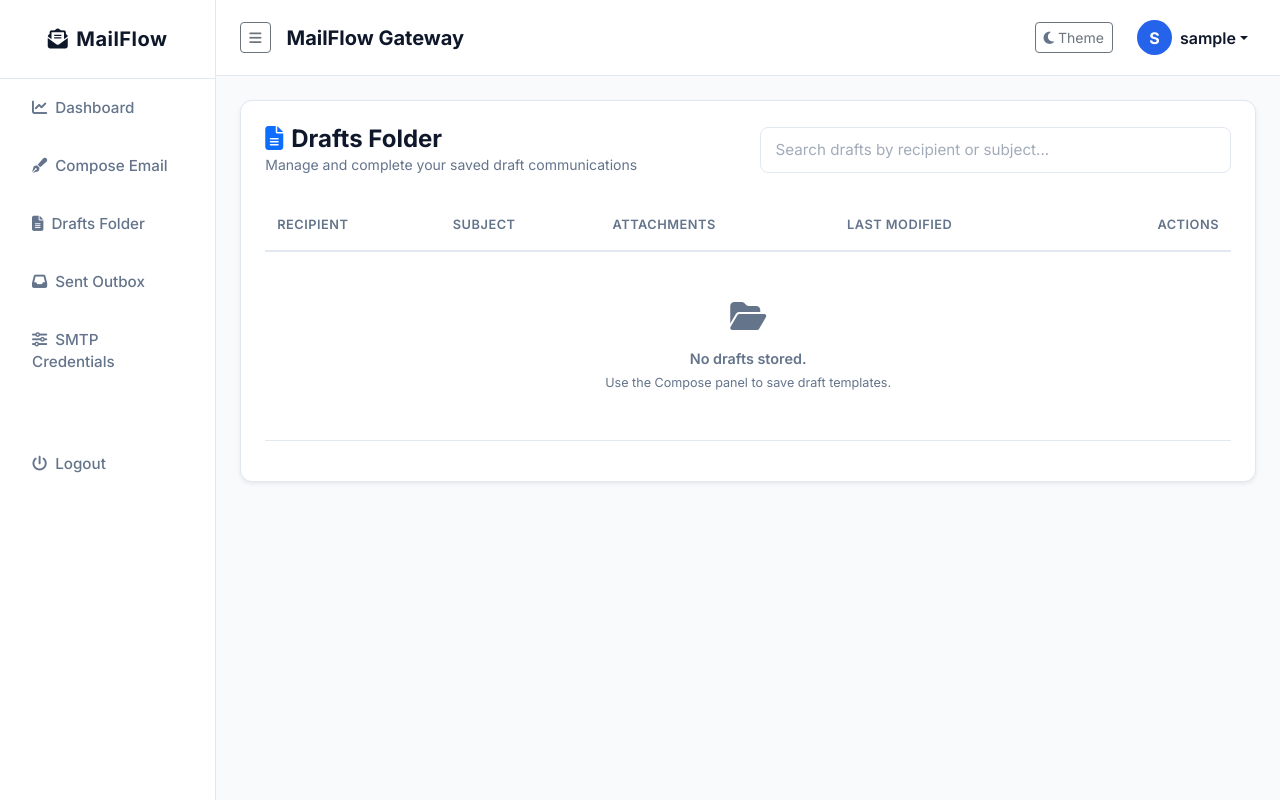
After one commit to pushkarpatil870-cloud/EmailWebApp, a Flask app: page /drafts in a window 1280 px wide. The commit adds this page. Run offline with Flask 3, Linux system fonts and the light colour scheme; the visitor is signed in with stand-in values (Sample User, id 1); data that the repository does not hold is empty; some libraries are stand-ins or nearby versions.

Commit message:
Implement complete Draft Email Management system with attachments preservation, dynamic table search, duplication and secure route models

```diff
--- a/routes.py
+++ b/routes.py
@@ -1,4 +1,5 @@
 import os
+import json
 import socket
 import smtplib
 import mimetypes
@@ -6,10 +7,15 @@ from flask import Blueprint, render_template, request, flash, redirect, url_for,
 from flask_login import login_required, current_user
 from werkzeug.utils import secure_filename
 from extensions import db
-from models import SMTPSettings, EmailHistory
+from models import SMTPSettings, EmailHistory, EmailDraft
 from email.message import EmailMessage
 
 routes = Blueprint('routes', __name__)
+
+@routes.app_template_filter('filename_only')
+def filename_only(path):
+    return os.path.basename(path)
+
 
 def send_email_func(smtp_server, smtp_port, sender_email, password, receiver, subject, body, cc="", bcc="", file_paths=[]):
     # Save original socket getaddrinfo to bypass IPv6 unreachability bugs on cloud hosts (Render)
@@ -62,7 +68,7 @@ def send_email_func(smtp_server, smtp_port, sender_email, password, receiver, su
 @login_required
 def dashboard():
     sent_emails = EmailHistory.query.filter_by(user_id=current_user.id, status='Sent').order_by(EmailHistory.date_sent.desc()).limit(5).all()
-    drafts = EmailHistory.query.filter_by(user_id=current_user.id, status='Draft').count()
+    drafts = EmailDraft.query.filter_by(user_id=current_user.id).count()
     total_sent = EmailHistory.query.filter_by(user_id=current_user.id, status='Sent').count()
     return render_template('dashboard.html', sent_emails=sent_emails, drafts=drafts, total_sent=total_sent)
 
@@ -70,57 +76,205 @@ def dashboard():
 @login_required
 def compose():
     settings = SMTPSettings.query.filter_by(user_id=current_user.id).first()
+
+    # GET Request: check if loading an existing draft
+    if request.method == 'GET':
+        draft_id = request.args.get('draft_id')
+        if draft_id:
+            draft = EmailDraft.query.filter_by(id=draft_id, user_id=current_user.id).first()
+            if draft:
+                draft_attachments = json.loads(draft.attachments) if draft.attachments else []
+                return render_template('compose.html', draft=draft, draft_attachments=draft_attachments)
+        return render_template('compose.html')
+
+    # POST Request
     if request.method == 'POST':
         action = request.form.get('action') # 'send' or 'draft'
+        draft_id = request.form.get('draft_id')
         receiver = request.form.get('receiver')
         cc = request.form.get('cc')
         bcc = request.form.get('bcc')
         subject = request.form.get('subject')
         body = request.form.get('body')
 
-        # Handle file attachments
+        # Retrieve list of previously uploaded files that the user wants to keep
+        keep_attachments = request.form.getlist('keep_attachments')
+
+        # Check if draft already exists
+        existing_draft = None
+        if draft_id:
+            existing_draft = EmailDraft.query.filter_by(id=draft_id, user_id=current_user.id).first()
+
+            # Clean up old attachments that were removed by the user
+            if existing_draft:
+                old_attachments = json.loads(existing_draft.attachments) if existing_draft.attachments else []
+                for filepath in old_attachments:
+                    if filepath not in keep_attachments and os.path.exists(filepath):
+                        try:
+                            os.remove(filepath)
+                        except Exception:
+                            pass
+
+        # Handle newly uploaded attachments
         files = request.files.getlist('attachments')
-        saved_files = []
         for file in files:
             if file and file.filename:
                 filename = secure_filename(file.filename)
+                # Avoid duplicate names by prefixing a unique tag if file already exists
                 filepath = os.path.join(current_app.config['UPLOAD_FOLDER'], filename)
+                counter = 1
+                base, ext = os.path.splitext(filename)
+                while os.path.exists(filepath):
+                    filepath = os.path.join(current_app.config['UPLOAD_FOLDER'], f"{base}_{counter}{ext}")
+                    counter += 1
+
                 file.save(filepath)
-                saved_files.append(filepath)
+                keep_attachments.append(filepath)
 
+        # Action: SAVE DRAFT
         if action == 'draft':
-            email = EmailHistory(user_id=current_user.id, recipient=receiver, cc=cc, bcc=bcc, subject=subject, body=body, status='Draft')
-            db.session.add(email)
-            db.session.commit()
-            flash('Draft saved successfully!', 'info')
-            return redirect(url_for('routes.history'))
+            if existing_draft:
+                existing_draft.recipient = receiver
+                existing_draft.cc = cc
+                existing_draft.bcc = bcc
+                existing_draft.subject = subject
+                existing_draft.body = body
+                existing_draft.attachments = json.dumps(keep_attachments)
+                db.session.commit()
+                flash('Draft updated successfully!', 'success')
+            else:
+                new_draft = EmailDraft(
+                    user_id=current_user.id,
+                    recipient=receiver,
+                    cc=cc,
+                    bcc=bcc,
+                    subject=subject,
+                    body=body,
+                    attachments=json.dumps(keep_attachments)
+                )
+                db.session.add(new_draft)
+                db.session.commit()
+                flash('Draft saved successfully!', 'success')
+            return redirect(url_for('routes.drafts'))
 
+        # Action: SEND EMAIL
         if not settings or not settings.email_address or not settings.app_password:
             flash('Configure SMTP settings before sending email.', 'warning')
             return redirect(url_for('routes.settings'))
 
-        success, msg = send_email_func(settings.smtp_server, settings.smtp_port, settings.email_address, settings.app_password, receiver, subject, body, cc, bcc, saved_files)
-
-        # Clean up files
-        for path in saved_files:
-            if os.path.exists(path):
-                os.remove(path)
+        success, msg = send_email_func(
+            settings.smtp_server,
+            settings.smtp_port,
+            settings.email_address,
+            settings.app_password,
+            receiver,
+            subject,
+            body,
+            cc,
+            bcc,
+            keep_attachments
+        )
 
         if success:
+            # Add to Outbox Activity Log
             try:
                 email = EmailHistory(user_id=current_user.id, recipient=receiver, cc=cc, bcc=bcc, subject=subject, body=body, status='Sent')
                 db.session.add(email)
+
+                # If sending an existing draft, delete it from drafts list
+                if existing_draft:
+                    db.session.delete(existing_draft)
+
+                # Clean up attachment files from the server's uploads folder after successful send
+                for path in keep_attachments:
+                    if os.path.exists(path):
+                        try:
+                            os.remove(path)
+                        except Exception:
+                            pass
+
                 db.session.commit()
                 flash('Email sent successfully!', 'success')
             except Exception as db_err:
                 db.session.rollback()
-                flash(f'Email sent successfully, but failed to log history: {str(db_err)}', 'warning', 'warning')
+                flash(f'Email sent, but failed to log history: {str(db_err)}', 'warning')
+            return redirect(url_for('routes.history'))
         else:
             flash(f'Failed to dispatch: {msg}', 'danger')
+            # If sending failed, redirect back to compose with draft parameters to prevent data loss
+            if existing_draft:
+                return redirect(url_for('routes.compose', draft_id=existing_draft.id))
+            return redirect(url_for('routes.compose'))
 
-        return redirect(url_for('routes.compose'))
+@routes.route('/drafts')
+@login_required
+def drafts():
+    draft_list = EmailDraft.query.filter_by(user_id=current_user.id).order_by(EmailDraft.updated_at.desc()).all()
+    # Format attachments count for each draft
+    for d in draft_list:
+        d.attach_count = len(json.loads(d.attachments)) if d.attachments else 0
+    return render_template('drafts.html', drafts=draft_list)
 
-    return render_template('compose.html')
+@routes.route('/drafts/delete/<int:draft_id>', methods=['POST'])
+@login_required
+def delete_draft(draft_id):
+    draft = EmailDraft.query.filter_by(id=draft_id, user_id=current_user.id).first_or_404()
+    # Clean up attachment files from server
+    attachments = json.loads(draft.attachments) if draft.attachments else []
+    for path in attachments:
+        if os.path.exists(path):
+            try:
+                os.remove(path)
+            except Exception:
+                pass
+
+    db.session.delete(draft)
+    db.session.commit()
+    flash('Draft deleted successfully!', 'success')
+    return redirect(url_for('routes.drafts'))
+
+@routes.route('/drafts/duplicate/<int:draft_id>')
+@login_required
+def duplicate_draft(draft_id):
+    draft = EmailDraft.query.filter_by(id=draft_id, user_id=current_user.id).first_or_404()
+
+    # We duplicate the draft files under new unique names to prevent share collisions
+    old_attachments = json.loads(draft.attachments) if draft.attachments else []
+    new_attachments = []
+    for old_path in old_attachments:
+        if os.path.exists(old_path):
+            try:
+                base, ext = os.path.splitext(os.path.basename(old_path))
+                new_filename = f"{base}_copy{ext}"
+                new_path = os.path.join(current_app.config['UPLOAD_FOLDER'], new_filename)
+                counter = 1
+                while os.path.exists(new_path):
+                    new_path = os.path.join(current_app.config['UPLOAD_FOLDER'], f"{base}_copy_{counter}{ext}")
+                    counter += 1
+
+                # Copy file contents
+                with open(old_path, 'rb') as f_src:
+                    content = f_src.read()
+                with open(new_path, 'wb') as f_dest:
+                    f_dest.write(content)
+                new_attachments.append(new_path)
+            except Exception:
+                pass
+
+    new_draft = EmailDraft(
+        user_id=current_user.id,
+        recipient=draft.recipient,
+        cc=draft.cc,
+        bcc=draft.bcc,
+        subject=f"Copy of {draft.subject or ''}" if draft.subject else "Copy of Draft",
+        body=draft.body,
+        attachments=json.dumps(new_attachments)
+    )
+    db.session.add(new_draft)
+    db.session.commit()
+    flash('Draft duplicated successfully!', 'success')
+    return redirect(url_for('routes.drafts'))
+
 
 @routes.route('/history')
 @login_required
--- a/static/script.js
+++ b/static/script.js
@@ -186,3 +186,12 @@ document.addEventListener('DOMContentLoaded', function() {
         });
     }
 });
+
+// --- 8. Reusable Global helper for Draft Attachment Removal ---
+window.removeAttachment = function(btn, checkboxId) {
+    const cb = document.getElementById(checkboxId);
+    if (cb) {
+        cb.checked = false; // Deselect attachment so the server deletes it
+    }
+    btn.parentElement.remove(); // Remove badge from display
+}
--- a/templates/base.html
+++ b/templates/base.html
@@ -24,7 +24,8 @@
             <div class="list-group list-group-flush px-2">
                 <a href="{{ url_for('routes.dashboard') }}" class="list-group-item sidebar-link my-1"><i class="fas fa-chart-line me-2"></i>Dashboard</a>
                 <a href="{{ url_for('routes.compose') }}" class="list-group-item sidebar-link my-1"><i class="fas fa-pen-fancy me-2"></i>Compose Email</a>
-                <a href="{{ url_for('routes.history') }}" class="list-group-item sidebar-link my-1"><i class="fas fa-inbox me-2"></i>Outbox & Drafts</a>
+                <a href="{{ url_for('routes.drafts') }}" class="list-group-item sidebar-link my-1"><i class="fas fa-file-alt me-2"></i>Drafts Folder</a>
+                <a href="{{ url_for('routes.history') }}" class="list-group-item sidebar-link my-1"><i class="fas fa-inbox me-2"></i>Sent Outbox</a>
                 <a href="{{ url_for('routes.settings') }}" class="list-group-item sidebar-link my-1"><i class="fas fa-sliders-h me-2"></i>SMTP Credentials</a>
                 <a href="{{ url_for('auth.logout') }}" class="list-group-item sidebar-link mt-5 text-danger"><i class="fas fa-power-off me-2"></i>Logout</a>
             </div>
--- /dev/null
+++ b/templates/drafts.html
@@ -0,0 +1,103 @@
+{% extends "base.html" %}
+{% block content %}
+<div class="card-premium p-4 shadow-sm">
+    <div class="row align-items-center mb-4">
+        <div class="col-md-6 mb-3 mb-md-0">
+            <h4 class="mb-0 fw-bold"><i class="fas fa-file-alt text-primary me-2"></i>Drafts Folder</h4>
+            <p class="text-muted small mb-0">Manage and complete your saved draft communications</p>
+        </div>
+        <div class="col-md-6">
+            <input type="text" class="form-control form-control-custom" id="searchInput" placeholder="Search drafts by recipient or subject...">
+        </div>
+    </div>
+
+    <div class="table-responsive">
+        <table class="table table-hover table-custom align-middle" id="draftsTable">
+            <thead>
+                <tr>
+                    <th>Recipient</th>
+                    <th>Subject</th>
+                    <th>Attachments</th>
+                    <th>Last Modified</th>
+                    <th class="text-end">Actions</th>
+                </tr>
+            </thead>
+            <tbody>
+                {% for draft in drafts %}
+                <tr>
+                    <td class="fw-semibold text-truncate" style="max-width: 180px;">{{ draft.recipient or '(No Recipient)' }}</td>
+                    <td class="text-truncate" style="max-width: 260px;">
+                        <span class="text-muted fw-normal">{{ draft.subject or '(No Subject)' }}</span>
+                        <small class="text-muted ms-2 d-none d-lg-inline-block">— {{ draft.body | striptags | truncate(60) }}</small>
+                    </td>
+                    <td>
+                        {% if draft.attach_count > 0 %}
+                        <span class="badge bg-primary bg-opacity-10 text-primary border border-primary border-opacity-10 rounded-pill px-2.5 py-1.5">
+                            <i class="fas fa-paperclip me-1"></i> {{ draft.attach_count }}
+                        </span>
+                        {% else %}
+                        <span class="text-muted small">-</span>
+                        {% endif %}
+                    </td>
+                    <td class="small text-muted format-date" data-utc="{{ draft.updated_at.isoformat() + 'Z' }}">
+                        {{ draft.updated_at.strftime('%Y-%m-%d %H:%M') }}
+                    </td>
+                    <td class="text-end">
+                        <div class="d-inline-flex gap-2">
+                            <!-- Edit/Open Draft -->
+                            <a href="{{ url_for('routes.compose', draft_id=draft.id) }}" class="btn btn-sm btn-outline-custom" title="Edit Draft">
+                                <i class="fas fa-pencil-alt"></i>
+                            </a>
+
+                            <!-- Duplicate Draft -->
+                            <a href="{{ url_for('routes.duplicate_draft', draft_id=draft.id) }}" class="btn btn-sm btn-outline-custom text-info border-info-opacity-25" title="Duplicate Draft">
+                                <i class="fas fa-copy"></i>
+                            </a>
+
+                            <!-- Delete Draft (Requires confirmation click) -->
+                            <form method="POST" action="{{ url_for('routes.delete_draft', draft_id=draft.id) }}" class="d-inline" onsubmit="return confirm('Are you sure you want to delete this draft permanently?');">
+                                <button type="submit" class="btn btn-sm btn-outline-custom text-danger" title="Delete Draft">
+                                    <i class="fas fa-trash-alt"></i>
+                                </button>
+                            </form>
+                        </div>
+                    </td>
+                </tr>
+                {% else %}
+                <tr>
+                    <td colspan="5" class="text-center text-muted py-5">
+                        <i class="fas fa-folder-open fs-2 mb-3 d-block text-muted"></i>
+                        <p class="mb-1 fw-semibold">No drafts stored.</p>
+                        <p class="small text-muted mb-0">Use the Compose panel to save draft templates.</p>
+                    </td>
+                </tr>
+                {% endfor %}
+            </tbody>
+        </table>
+    </div>
+</div>
+
+<script>
+document.addEventListener('DOMContentLoaded', function() {
+    // Live Search Filter for Drafts Table
+    const searchInput = document.getElementById('searchInput');
+    const draftsTable = document.getElementById('draftsTable');
+    if (searchInput && draftsTable) {
+        searchInput.addEventListener('keyup', function() {
+            const filter = this.value.toLowerCase();
+            const rows = draftsTable.getElementsByTagName('tbody')[0].getElementsByTagName('tr');
+
+            for (let i = 0; i < rows.length; i++) {
+                const text = rows[i].textContent.toLowerCase();
+                // If match is found, show row, otherwise hide it
+                if (text.indexOf(filter) > -1) {
+                    rows[i].style.display = "";
+                } else {
+                    rows[i].style.display = "none";
+                }
+            }
+        });
+    }
+});
+</script>
+{% endblock %}
```
Also changed, not shown: models.py (+14 -0 lines), templates/compose.html (+30 -7 lines).
